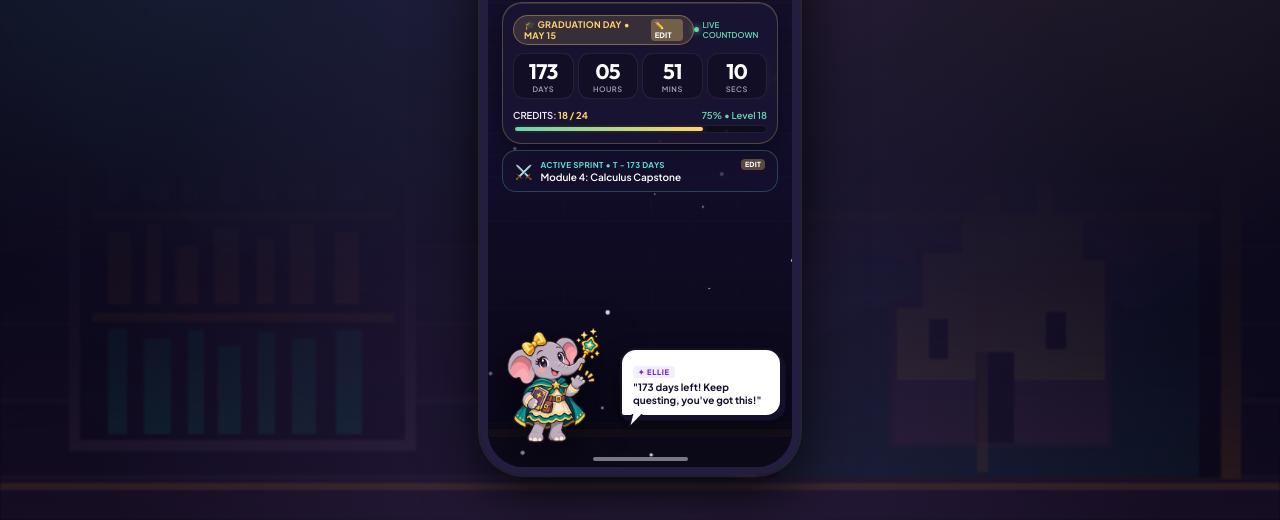
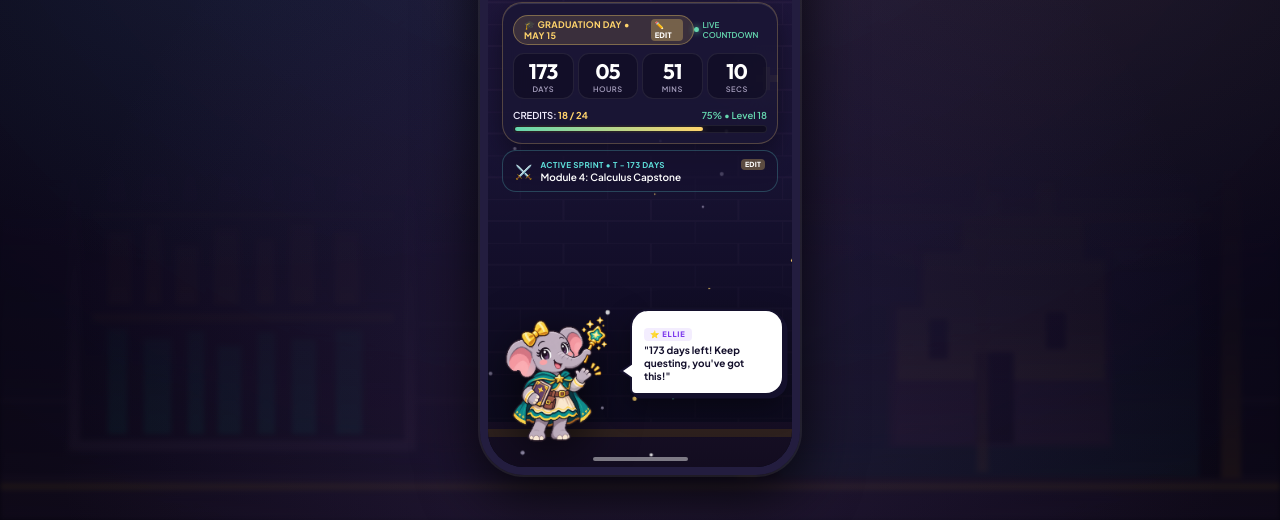
Before and after one commit to daggerstuff/quest-to-the-cap, a plain HTML site: page dist/index.html in a window 1280 px wide. Shown: the part 280-800 px from the top of the page. Drawn offline with Linux system fonts and the light colour scheme.

Commit message:
polish: position comic speech bubble higher with left beak tail, enlarge Ellie, and enhance homeworld backdrop

```diff
--- a/dist/index.html
+++ b/dist/index.html
@@ -279,16 +279,16 @@
       pointer-events: none;
       overflow: hidden;
       background:
-        radial-gradient(circle at 50% -12%, rgba(125, 68, 165, 0.42) 0%, rgba(22, 18, 48, 0.7) 45%, #080614 100%);
+        radial-gradient(circle at 50% -15%, rgba(135, 75, 180, 0.32) 0%, rgba(26, 20, 56, 0.65) 45%, #070510 100%);
     }
     .site-backdrop::before {
       content: "";
       position: absolute;
       inset: 0;
       background:
-        radial-gradient(ellipse at 85% 20%, rgba(255, 212, 108, 0.08) 0%, transparent 45%),
-        radial-gradient(ellipse at 15% 30%, rgba(95, 224, 219, 0.08) 0%, transparent 40%),
-        radial-gradient(ellipse at 50% 90%, rgba(131, 99, 171, 0.18) 0%, transparent 60%);
+        radial-gradient(ellipse at 80% 20%, rgba(255, 212, 108, 0.07) 0%, transparent 45%),
+        radial-gradient(ellipse at 20% 30%, rgba(95, 224, 219, 0.06) 0%, transparent 40%),
+        radial-gradient(ellipse at 50% 85%, rgba(145, 105, 190, 0.14) 0%, transparent 65%);
     }
     .site-backdrop::after {
       content: "";
@@ -296,13 +296,13 @@
       left: 0;
       right: 0;
       bottom: 0;
-      height: 46vh;
+      height: 48vh;
       min-height: 280px;
       background: url('assets/command-center-far.svg') center bottom / cover no-repeat;
-      opacity: 0.18;
-      filter: blur(1.2px) saturate(1.3);
-      mask-image: linear-gradient(to top, rgba(0, 0, 0, 0.95) 0%, rgba(0, 0, 0, 0.4) 45%, transparent 100%);
-      -webkit-mask-image: linear-gradient(to top, rgba(0, 0, 0, 0.95) 0%, rgba(0, 0, 0, 0.4) 45%, transparent 100%);
+      opacity: 0.12;
+      filter: blur(2.5px) saturate(1.15);
+      mask-image: linear-gradient(to top, rgba(0, 0, 0, 0.85) 0%, rgba(0, 0, 0, 0.25) 50%, transparent 100%);
+      -webkit-mask-image: linear-gradient(to top, rgba(0, 0, 0, 0.85) 0%, rgba(0, 0, 0, 0.25) 50%, transparent 100%);
     }
 
     /* Phone Wallpaper: Subtle Diploma Quest Fantasy Study & Castle Vista */
@@ -310,9 +310,9 @@
       position: absolute;
       inset: 0;
       background:
-        linear-gradient(180deg, rgba(14, 11, 32, 0.72) 0%, rgba(18, 14, 42, 0.82) 42%, rgba(10, 8, 22, 0.94) 100%),
-        url('assets/adventure-study.svg') center bottom / cover no-repeat;
-      filter: saturate(1.2) brightness(0.85);
+        linear-gradient(180deg, rgba(14, 11, 32, 0.42) 0%, rgba(18, 14, 42, 0.52) 42%, rgba(10, 8, 22, 0.82) 100%),
+        url('assets/adventure-study.svg') center 35% / cover no-repeat;
+      filter: saturate(1.2) brightness(0.92);
       pointer-events: none;
       z-index: 0;
     }
@@ -594,15 +594,15 @@
       display: flex;
       align-items: flex-end;
       justify-content: space-between;
-      padding: 0 10px 4px 8px;
+      padding: 0 8px 4px 6px;
       z-index: 10;
-      gap: 8px;
+      gap: 10px;
       position: relative;
     }
 
     .mascot-img-wrap {
-      width: 116px;
-      height: 130px;
+      width: 126px;
+      height: 142px;
       flex-shrink: 0;
       position: relative;
       cursor: pointer;
@@ -616,17 +616,17 @@
       width: 100%;
       height: 100%;
       object-fit: contain;
-      filter: drop-shadow(0 10px 20px rgba(0,0,0,0.65));
-    }
-
-    /* Comic-Book Speech Balloon */
+      filter: drop-shadow(0 12px 24px rgba(0,0,0,0.7));
+    }
+
+    /* Comic-Book Speech Balloon - Shifted higher near Ellie's face & wand */
     .speech-bubble {
       background: #ffffff;
       border: 2.5px solid #14102c;
-      border-radius: 16px 16px 16px 4px;
-      padding: 8px 10px 8px 11px;
-      box-shadow: 3.5px 3.5px 0px #14102c, 0 10px 24px rgba(0, 0, 0, 0.45);
-      margin-bottom: 34px;
+      border-radius: 18px 18px 18px 6px;
+      padding: 9px 12px 10px 12px;
+      box-shadow: 3.5px 3.5px 0px #14102c, 0 12px 28px rgba(0, 0, 0, 0.45);
+      margin-bottom: 56px;
       flex: 1;
       cursor: pointer;
       position: relative;
@@ -635,35 +635,33 @@
     }
     .speech-bubble:hover {
       transform: translateY(-2px) scale(1.02);
-      box-shadow: 4px 4px 0px #14102c, 0 14px 28px rgba(0, 0, 0, 0.55);
+      box-shadow: 4px 4px 0px #14102c, 0 16px 32px rgba(0, 0, 0, 0.55);
     }
     .speech-bubble:active {
       transform: scale(0.97);
     }
-    /* Comic-Book Pointer Tail (Beak) pointing down-left towards Ellie */
+    /* Comic-Book Pointer Tail (Beak) pointing towards Ellie's face */
     .speech-bubble::before {
       content: "";
       position: absolute;
-      bottom: -13px;
-      left: 8px;
+      left: -13px;
+      bottom: 14px;
       width: 0;
       height: 0;
       border-style: solid;
-      border-width: 14px 11px 0 0;
-      border-color: #14102c transparent transparent transparent;
-      transform: skewX(-14deg);
+      border-width: 8px 13px 8px 0;
+      border-color: transparent #14102c transparent transparent;
     }
     .speech-bubble::after {
       content: "";
       position: absolute;
-      bottom: -9.5px;
-      left: 9.5px;
+      left: -9.5px;
+      bottom: 15px;
       width: 0;
       height: 0;
       border-style: solid;
-      border-width: 11px 8.5px 0 0;
-      border-color: #ffffff transparent transparent transparent;
-      transform: skewX(-14deg);
+      border-width: 7px 10px 7px 0;
+      border-color: transparent #ffffff transparent transparent;
     }
 
     .comic-speaker {
@@ -671,10 +669,10 @@
       font-family: var(--font-body);
       font-size: 7.5px;
       font-weight: 800;
-      letter-spacing: 0.7px;
-      color: #6d28d9;
-      background: rgba(109, 40, 217, 0.08);
-      padding: 1px 5px;
+      letter-spacing: 0.8px;
+      color: #7c3aed;
+      background: rgba(124, 58, 237, 0.09);
+      padding: 1.5px 6px;
       border-radius: 4px;
       margin-bottom: 3px;
       text-transform: uppercase;
@@ -939,7 +937,7 @@
         </div>
 
         <div class="speech-bubble" id="speech-bubble" onclick="pokeEllie()" title="Click to hear Ellie's tips!">
-          <span class="comic-speaker">✦ ELLIE</span>
+          <span class="comic-speaker">⭐ ELLIE</span>
           <span class="speech-text" id="speech-text">"142 days left! Keep questing, you've got this!"</span>
         </div>
       </div>
@@ -1466,11 +1464,11 @@
         ex.fillStyle = '#ffffff';
         ex.fillRect(525, 1498, 30, 15);
 
-        // Speaker Tag: ✦ ELLIE
+        // Speaker Tag: ⭐ ELLIE
         ex.fillStyle = '#6d28d9';
         ex.font = '800 24px "Plus Jakarta Sans", sans-serif';
         ex.textAlign = 'left';
-        ex.fillText('✦ ELLIE', 530, 1360);
+        ex.fillText('⭐ ELLIE', 530, 1360);
 
         // Speech Text
         ex.fillStyle = '#14102c';
```
Also changed, not shown: index.html (+41 -43 lines).
